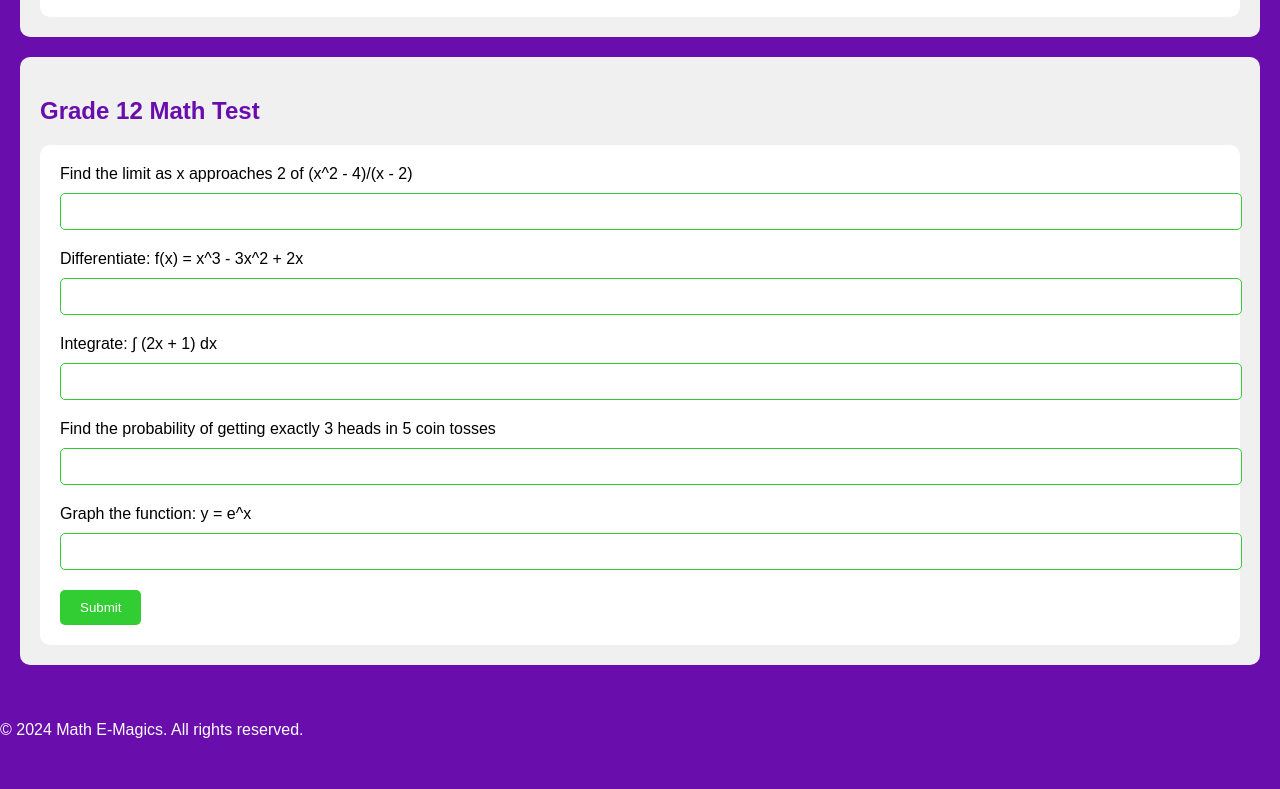
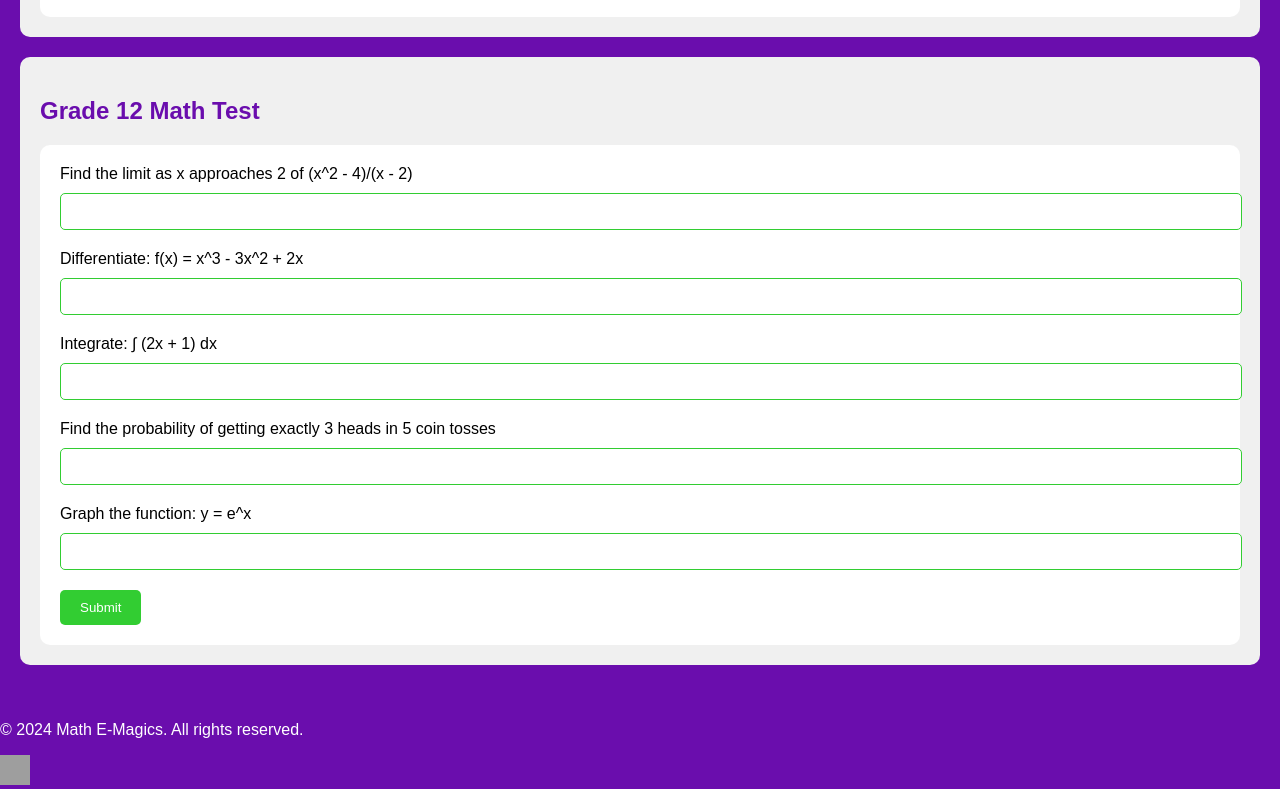
Before and after one commit to mathemagicss/Math--E-Magics, a plain HTML site: page index.html in a window 1280 px wide. Shown: the part 6824-7613 px from the top of the page. Before the commit the page ends 7579 px from the top, so only its background shows below. Drawn offline with Linux system fonts and the light colour scheme; grey boxes are pictures that could not be loaded.

Commit message:
Add GitHub repository link to footer
* Add anchor tag with GitHub logo image inside the `footer` element
* Set `href` attribute of anchor tag to GitHub repository URL
* Set `target` attribute of anchor tag to `_blank`
* Set `src` attribute of image to GitHub logo URL
* Set `alt`, `width`, and `height` attributes of image

```diff
--- a/index.html
+++ b/index.html
@@ -223,6 +223,9 @@
     </main>
     <footer>
         <p>&copy; 2024 Math E-Magics. All rights reserved.</p>
+        <a href="https://github.com/mathemagicss/Math--E-Magics" target="_blank">
+            <img src="https://github.githubassets.com/images/modules/logos_page/GitHub-Mark.png" alt="GitHub Repository" width="30" height="30">
+        </a>
     </footer>
 </body>
 </html>
```
